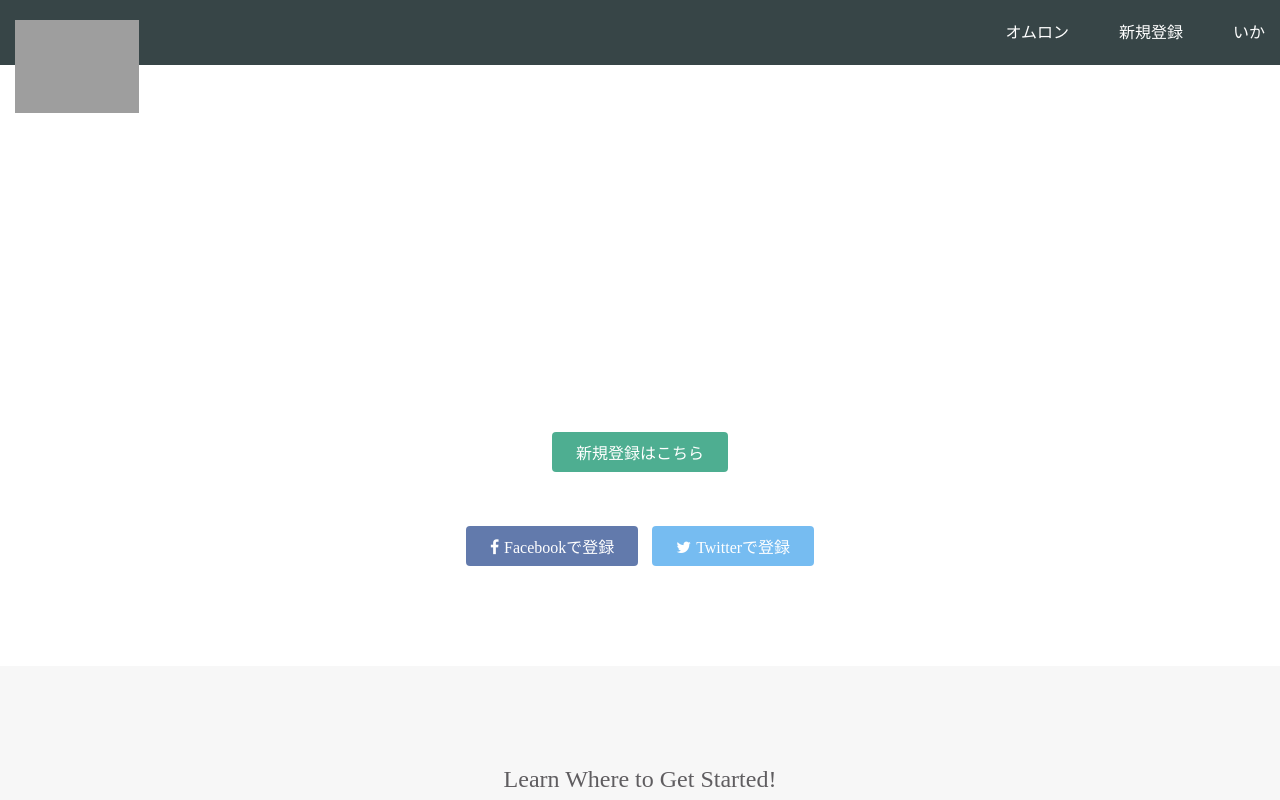
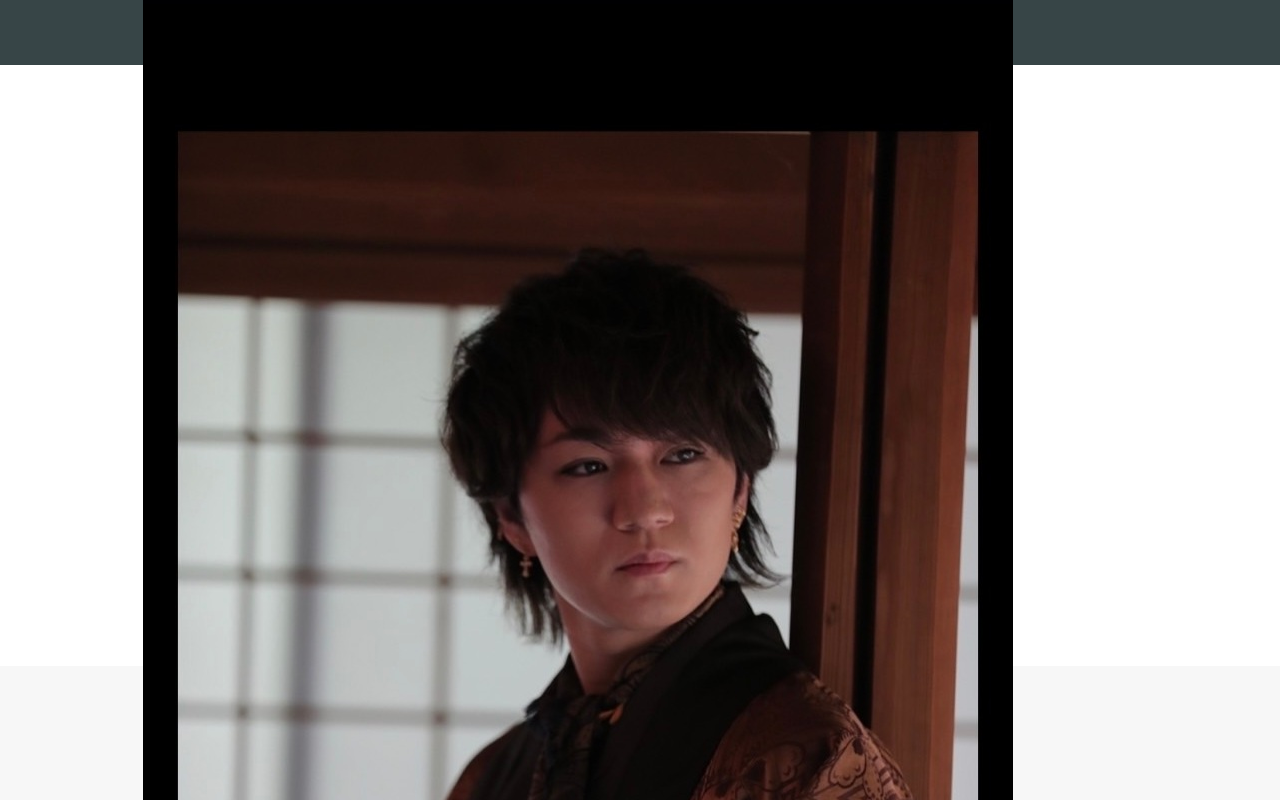
Before and after one commit to yaotome12/hikaru, a plain HTML site: page index.html in a window 1280 px wide. Shown: the top 800 px of the page. Drawn offline with Linux system fonts and the light colour scheme; grey boxes are pictures that could not be loaded.

Commit message:
Update index.html

```diff
--- a/index.html
+++ b/index.html
@@ -12,6 +12,7 @@
     <div class="container">
       <div class="header-left">
         <img class="logo" src="https://prog-8.com/images/html/advanced/main_logo.png">
+        <img src="https://github.com/yaotome12/hikaru/blob/main/%E3%81%8B%E3%81%BF%E3%82%84%E3%81%BE.jpg?raw=true">
       </div>
       <span class="fa fa-bars menu-icon"></span>
       <div class="header-right">
```
